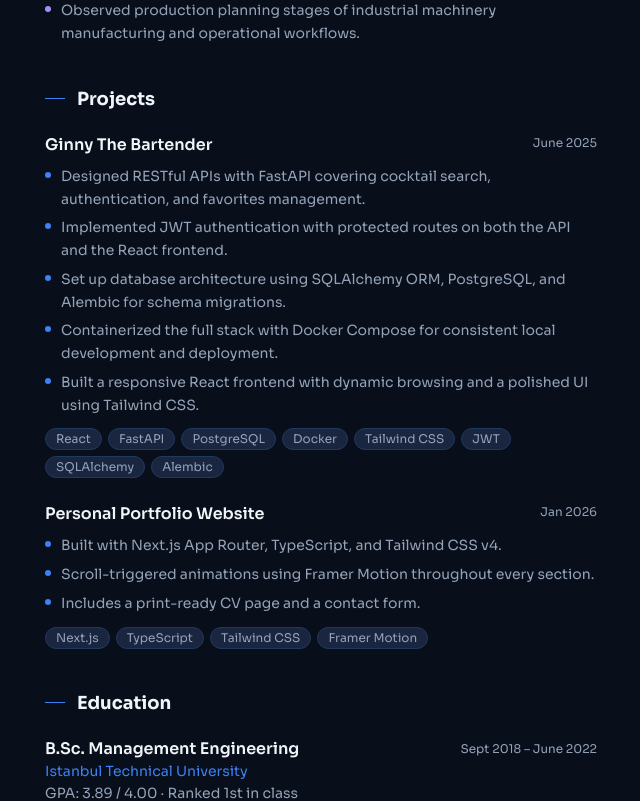
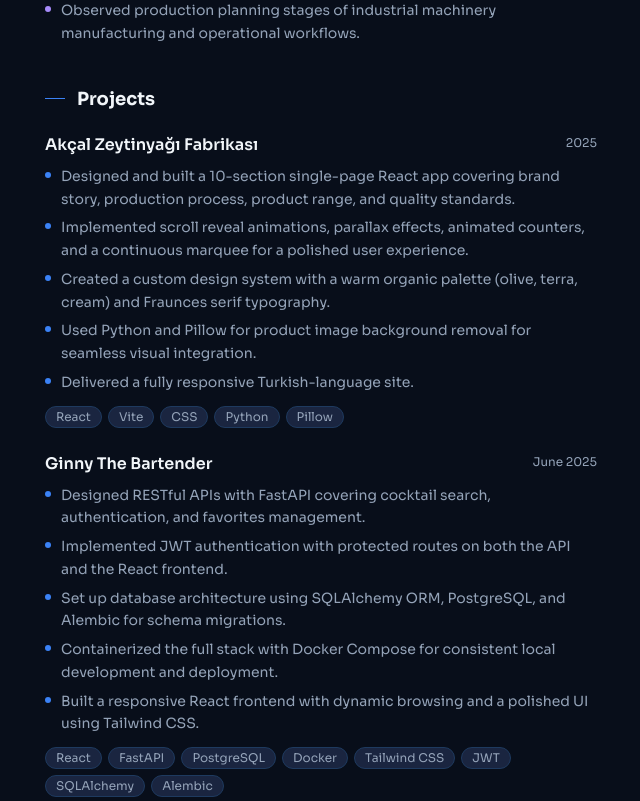
Before and after one commit to tugayapucu/tugaykapucu.com, a Next.js app: page /cv in a window 1280 px wide. Shown: the part 1580-2381 px from the top of the page, without its empty margins (171-811 px from the left). Built offline with nearby package versions, Linux system fonts and the light colour scheme.

Commit message:
feat(projects): add Akçal Zeytinyağı Fabrikası freelance project

```diff
--- a/src/components/SideProjectsSection.tsx
+++ b/src/components/SideProjectsSection.tsx
@@ -21,14 +21,14 @@ export default function SideProjectsSection() {
           className="mb-16 max-w-3xl"
         >
           <p className="mb-3 text-sm font-semibold uppercase tracking-[0.28em] text-[var(--color-accent)]">
-            Personal Projects
+            Projects
           </p>
           <h2 className="text-4xl font-bold tracking-tight text-[var(--color-text)] sm:text-5xl">
             Built outside of work
           </h2>
           <p className="mt-5 text-lg leading-relaxed text-[var(--color-text-muted)]">
-            Side projects I ship to explore new technologies and practice building
-            things end to end — from database to UI.
+            Freelance work and side projects — things I build to solve real problems
+            or explore new technologies end to end.
           </p>
         </motion.div>
 
@@ -48,9 +48,16 @@ export default function SideProjectsSection() {
               {/* Header */}
               <div className="mb-4 flex items-start justify-between gap-4">
                 <div>
-                  <h3 className="text-xl font-bold text-[var(--color-text)]">
-                    {project.title}
-                  </h3>
+                  <div className="flex items-center gap-2">
+                    <h3 className="text-xl font-bold text-[var(--color-text)]">
+                      {project.title}
+                    </h3>
+                    {project.tag && (
+                      <span className="rounded-full border border-[var(--color-highlight)]/30 bg-[var(--color-highlight)]/10 px-2 py-0.5 text-[10px] font-semibold uppercase tracking-wider text-[var(--color-highlight)]">
+                        {project.tag}
+                      </span>
+                    )}
+                  </div>
                   <span className="mt-1 inline-block text-xs text-[var(--color-text-muted)]">
                     {project.period}
                   </span>
--- a/src/data/index.ts
+++ b/src/data/index.ts
@@ -125,6 +125,22 @@ export const languages = [
 
 export const projects = [
   {
+    title: "Akçal Zeytinyağı Fabrikası",
+    period: "2025",
+    tag: "Freelance",
+    description:
+      "Company website for a family-run olive oil factory operating since 1962 in Silifke, Turkey. Handled both visual design and full implementation.",
+    bullets: [
+      "Designed and built a 10-section single-page React app covering brand story, production process, product range, and quality standards.",
+      "Implemented scroll reveal animations, parallax effects, animated counters, and a continuous marquee for a polished user experience.",
+      "Created a custom design system with a warm organic palette (olive, terra, cream) and Fraunces serif typography.",
+      "Used Python and Pillow for product image background removal for seamless visual integration.",
+      "Delivered a fully responsive Turkish-language site.",
+    ],
+    stack: ["React", "Vite", "CSS", "Python", "Pillow"],
+    github: "",
+  },
+  {
     title: "Ginny The Bartender",
     period: "June 2025",
     description:
```
